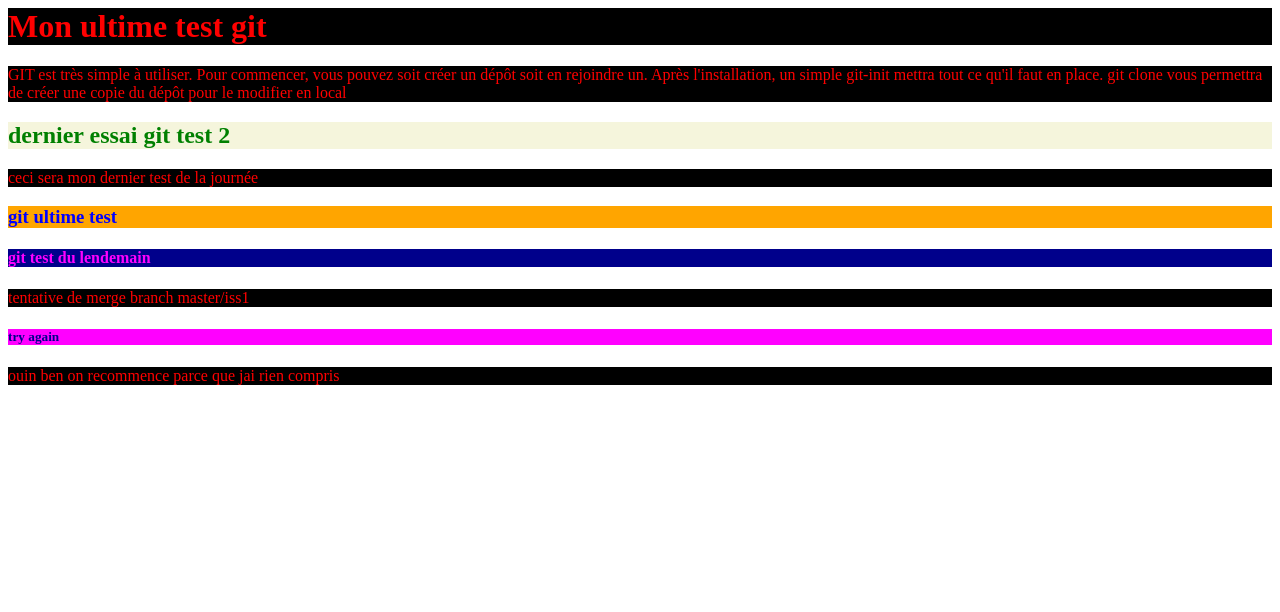
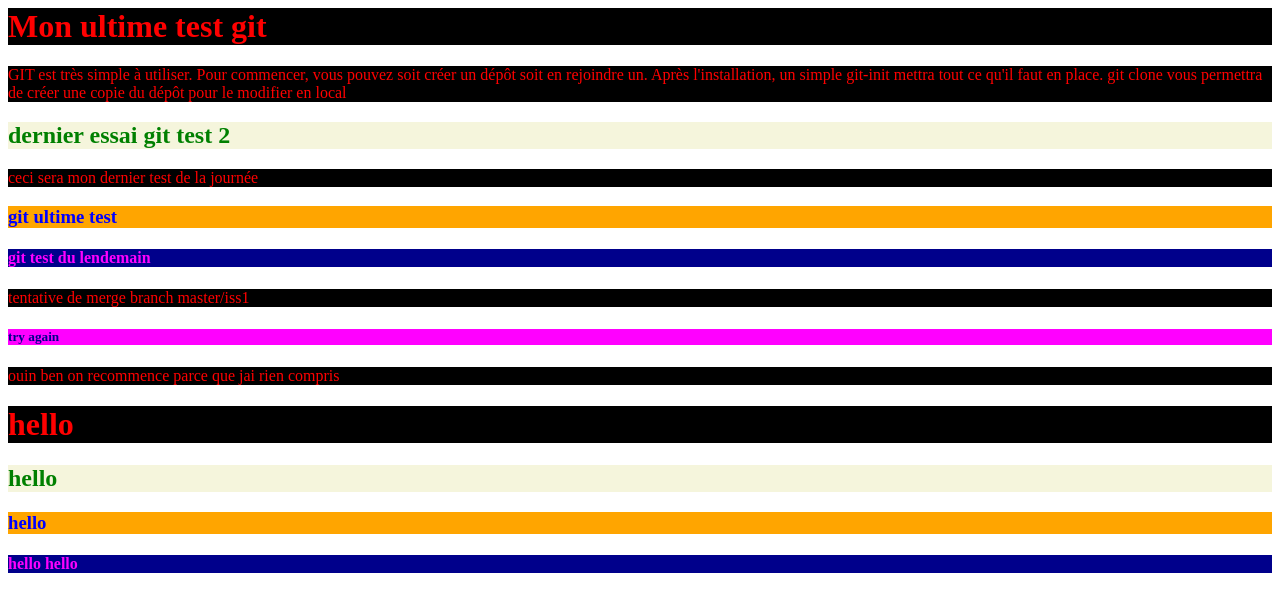
Before and after one commit to primic04/gittest2, a plain HTML site: page index.html in a window 1280 px wide. Drawn offline with Linux system fonts and the light colour scheme.

Commit message:
hello hello hello h1-h4

```diff
--- a/index.html
+++ b/index.html
@@ -16,5 +16,9 @@
         <p>tentative de merge branch master/iss1</p>
         <h5>try again</h5>
         <p>ouin ben on recommence parce que jai rien compris</p>
+        <h1>hello</h1>
+        <h2>hello</h2>
+        <h3>hello</h3>
+        <h4>hello hello</h4>
     </body>
 </html>
```
